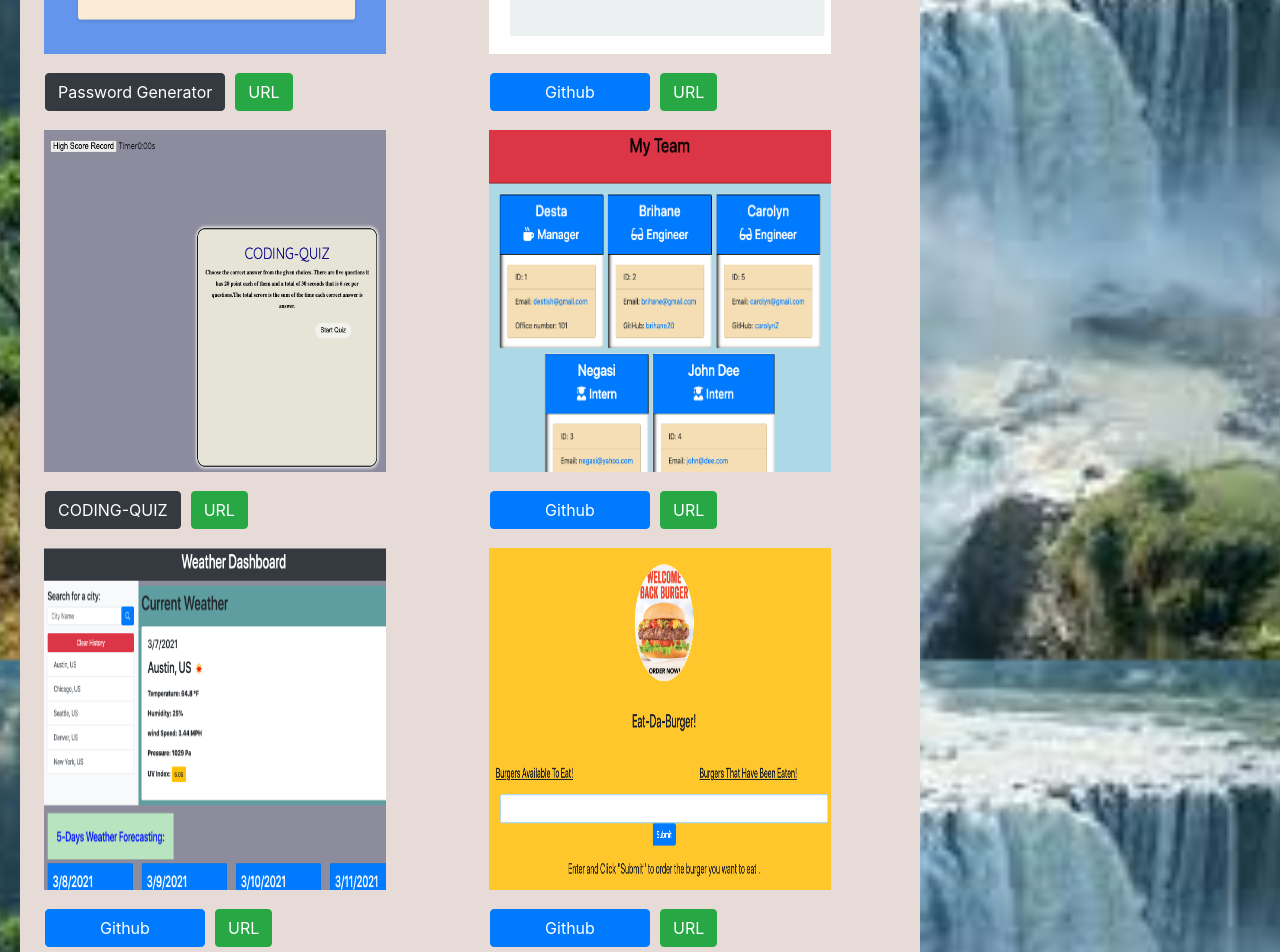
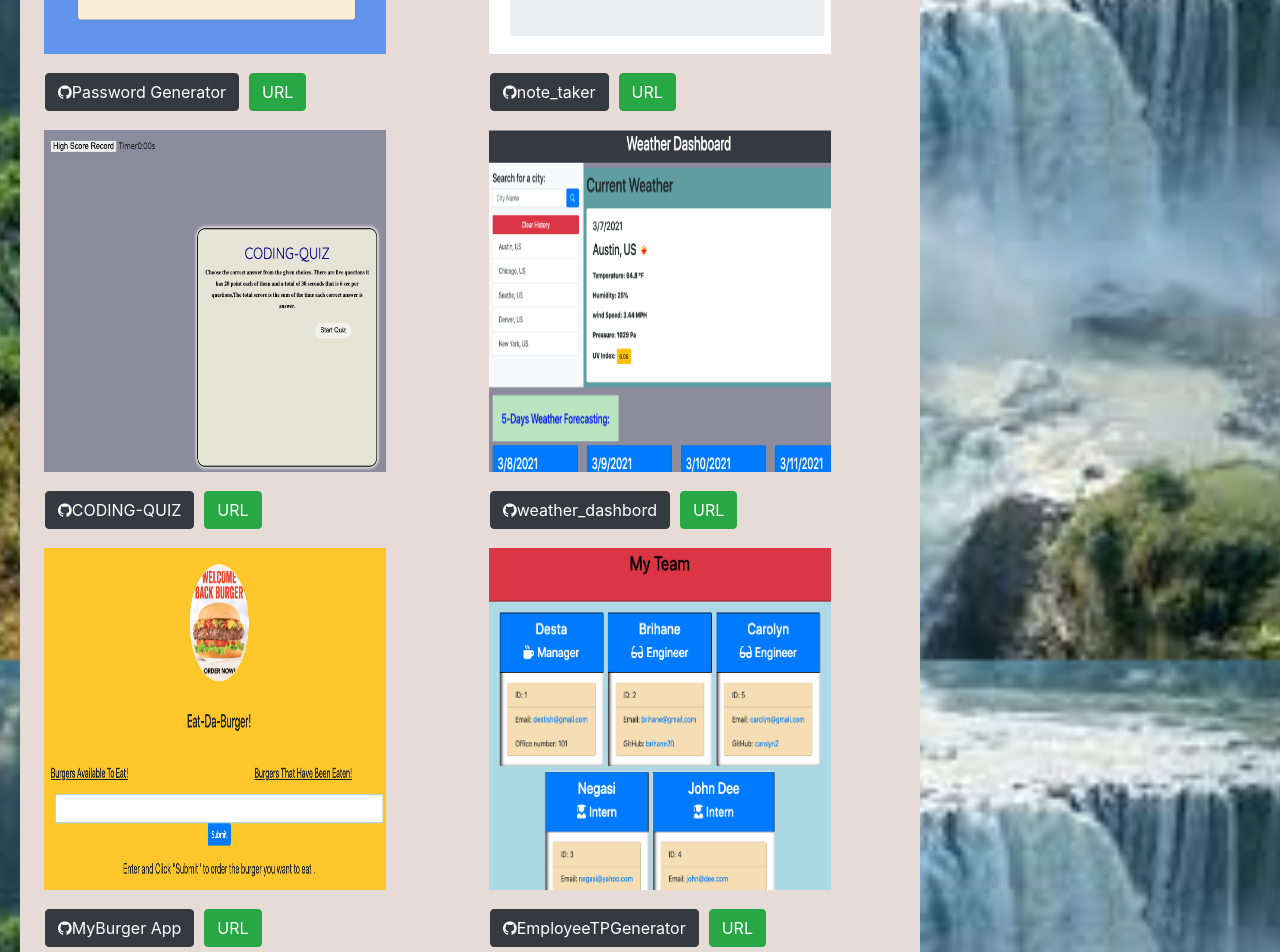
Before and after one commit to destish21/react_portfolio_20, a React (Create React App) app: page /portfolio in a window 1280 px wide. Shown: the part 940-1892 px from the top of the page. Built offline with nearby package versions, Linux system fonts and the light colour scheme.

Commit message:
Json data created and portfolio dynamicaly rendered

```diff
--- a/package.json
+++ b/package.json
@@ -2,6 +2,7 @@
   "name": "react-portfolio",
   "version": "0.1.0",
   "private": true,
+  "homepage": "https://destish21.github.io/react_portfolio_20/",
   "dependencies": {
     "@testing-library/jest-dom": "^5.11.10",
     "@testing-library/react": "^11.2.6",
@@ -14,6 +15,8 @@
     "web-vitals": "^1.1.1"
   },
   "scripts": {
+    "predeploy": "npm run build",
+    "deploy": "gh-pages -d build",
     "start": "react-scripts start",
     "build": "react-scripts build",
     "test": "react-scripts test",
--- a/src/components/About/About.css
+++ b/src/components/About/About.css
@@ -48,7 +48,6 @@ img {
 
 .col-md-6  {
     float: left;
-
 }
 
 .btn {
--- a/src/components/About/About.js
+++ b/src/components/About/About.js
@@ -8,7 +8,7 @@ const About = () =>{
     <div className="Me">
       <div className="row-md-4">
       <div className="col-md-12">
-        <h2> About </h2>
+        <h2> About me </h2>
       </div>
      </div>
 
@@ -54,10 +54,9 @@ const About = () =>{
           If need more contact me. <Link to="/contact">here...</Link>
         </p>
         <div className="about-btn-wrap d-flex justify-content-center justify-content-center">
-          <a href="https://github.com/destish21" target="_blank" className="btn btn-dark">GitHub</a>
-          <a href="./assets/images/Resume3.pdf" target="_blank" className="btn btn-secondary"> Resume</a>
-          <a href="https://www.linkedin.com/in/desta-mulualem-6718b1203/" target="_blank"
-            className="btn btn-dark">LinkedIn</a>
+          <a href="https://github.com/destish21" className="btn btn-dark">GitHub</a>
+          <a href="https://docs.google.com/document/d/1kLc-bR0cb3ASljSuCPTRCOJI1B2KnBIMRpskvdM__WE/edit?usp=sharing" className="btn btn-secondary"> Resume</a>
+          <a href="https://www.linkedin.com/in/desta-mulualem-6718b1203/"             className="btn btn-dark">LinkedIn</a>
         </div>
       </div>
     </div>
--- a/src/components/Contact/contact.css
+++ b/src/components/Contact/contact.css
@@ -56,6 +56,8 @@
     margin:0 auto;
     padding: 20px;
     line-height: 1.2;
+    font-weight: 600;
+
 }
 
  .personal a {
@@ -68,17 +70,22 @@
     color: green;
 }
 
- pC {
+ .contact {
     padding: 0;
     color: green;
     font-size: 30px;
     margin-left:10%;
 }
- #mydivheader p {
+.phone {
+    color: green;
+    font-size: 30px;
+
+}
+ #mydivheader.contact {
     font-size: 40px;
 }
 
- h1 {
+ /* h1 {
     color:black;
     font-family: serif;
     text-align: center;
@@ -89,13 +96,14 @@
     margin-top:20px;
     margin-left: 5%;
     width: 20%;
-}
+} */
 
  h2 {
     color: green;
     font-family: serif;
     padding: 10px;
     font-size:28px;
+    font-weight: 600;
 }
 
  h3 {
@@ -103,6 +111,7 @@
     color: green;
     font-size: 30px;
     margin-left:10%;
+    font-weight: 600;
 }
  .btn-primary {
     font-size: 20px;
@@ -130,7 +139,7 @@
     margin-right:2px;
  }
 
-  #mydivheader p {
+  #mydivheader .contact {
     font-size: 30px;
     font-weight: 900;
 }
@@ -139,12 +148,14 @@
     font-size: 18px;
     font-weight: 800;
 }
-  p, h2, h3 {
+   h2, h3 {
     font-size: 18px;
     font-weight: 800;
 }
+.phone {
+    font-size: 18px;
+    font-weight: 800;
 
- /* footer{
-        width: 105%;
-    } */
 }
+
+}
--- a/src/components/Home/Home.js
+++ b/src/components/Home/Home.js
@@ -15,9 +15,9 @@ const Home = () => {
     </ul> */}
 
         <div className="about-btn-wrap d-flex justify-content-center justify-content-center">
-          <a href="https://github.com/destish21" target="_blank" className="btn btn-danger">GitHub</a>
-          <a href="./assets/images/Resume3.pdf" target="_blank" className="btn btn-success"> Resume</a>
-          <a href="https://www.linkedin.com/in/desta-mulualem-6718b1203/" target="_blank"
+          <a href="https://github.com/destish21" className="btn btn-danger">GitHub</a>
+          <a href="https://docs.google.com/document/d/1kLc-bR0cb3ASljSuCPTRCOJI1B2KnBIMRpskvdM__WE/edit?usp=sharing" className="btn btn-success"> Resume</a>
+          <a href="https://www.linkedin.com/in/desta-mulualem-6718b1203/"
             className="btn btn-danger">LinkedIn</a>
         </div>
       </header>
--- a/src/components/Portfolio/Portfolio.js
+++ b/src/components/Portfolio/Portfolio.js
@@ -1,97 +1,26 @@
 import React from 'react'
-import Screenshot from '../../assets/images/Screenshot.png'
-import triviagame from '../../assets/images/triviagame.png'
-import Screenshot1 from '../../assets/images/Screenshot1.png'
-import notetaker from '../../assets/images/notetaker.png'
-import ScreenshotJ from '../../assets/images/Screenshot.jpn.png'
-import teamhtml1 from '../../assets/images/teamhtml1.png'
-import weather from '../../assets/images/weather.png'
-import MyBurgerApp from '../../assets/images/MyBurger App.png'
+import data from './data'
 import './Portfolio.css'
 const Portfolio = () => {
+  // console.log(data)
   return (
     <div className="my-port">
       <h2> Portfolio </h2>
       <div className="row md-4 bg-light-dark">
-        <div className="col-md-6">
-          <img src={ Screenshot } width="350px" className="rounded float-left" alt="LyricLysteners" />
+        {data.map(item => (
+          <div key={item.id} className="col-md-6">
+            <img src={item.image} width="350px" className="rounded float-left" alt={item.title} />
 
-          <div className="wea">
-            <a href="https://github.com/Pete-Scale/lyric-finder" target="_blank" className="btn btn-dark"><i
-              className="fa fa-github"></i>LyricLysteners</a>
-            <a href="https://pete-scale.github.io/lyric-finder/index.html" className="btn btn-success">URL</a>
-          </div>
-        </div>
-
-        <div className="col-md-6">
-          <img src={triviagame} width="350px" className="rounded float-left" alt="jeopardy_trivia_game" />
-          <div className="wea">
-            <a href="https://github.com/Geoff7709/jeopardy_trivia_game" target="_blank" className="btn btn-dark"><i
-              className="fa fa-github"></i>jeopardy_trivia_game</a>
-            <a href="https://shielded-fjord-19309.herokuapp.com/" className="btn btn-success">URL</a>
-          </div>
-        </div>
-
-        <div className="col-md-6">
-          <img src={Screenshot1} width="350px" className="rounded float-left" alt="Password Generator" />
-          <div className="wea">
-            <a href="https://github.com/destish21/password_generator" target="_blank" className="btn btn-dark"><i
-              className="fa fa-github"></i>Password Generator</a>
-            <a href="https://destish21.github.io/password_generator/" className="btn btn-success">URL</a>
-          </div>
-        </div>
-
-        <div className="col-md-6">
-          <img src={notetaker} width="350px" className="rounded float-left" alt="Note Taker App" />
-          <div className="wea">
-            <a href="https://github.com/destish21/note_taker" className="fa fa-github btn btn-primary">Github</a>
-            <a href="https://notetakerd.herokuapp.com/" className="btn btn-success">URL</a>
-        </div>
-       </div>
-          </div>
-
-          <div className="row md-4 bg-light-dark">
-            <div className="col-md-6">
-              <img src={ScreenshotJ} width="350px" className="rounded float-left" alt="CODING-QUIZ" />
-              <div className="wea">
-                <a href="https://github.com/destish21/api04-codequiz" target="_blank" className="btn btn-dark"><i
-                  className="fa fa-github"></i>CODING-QUIZ</a>
-                <a href=" https://destish21.github.io/api04-codequiz/" className="btn btn-success">URL</a>
-              </div>
-            </div>
-
-            <div className="col-md-6">
-              <img src={ teamhtml1 } width="350px" className="rounded float-left"
-                alt="Employee-Team-Profile-Generator" />
-              <div className="wea">
-                <a href="https://github.com/destish21/employee-team-profile-generator"
-                  className="fa fa-github btn btn-primary">Github</a>
-                <a href="https://destish21.github.io/employee-team-profile-generator/Develop/output/team.html"
-                  className="btn btn-success">URL</a>
-              </div>
+            <div className="wea">
+              <a href={item.github} className="btn btn-dark"><i
+                className="fa fa-github"></i>{item.title}</a>
+              <a href={item.url} className="btn btn-success">URL</a>
             </div>
           </div>
-
-          <div className="row md-4 bg-light-dark">
-            <div className="col-md-6">
-              <img src={weather} width="350px" className="rounded float-left" alt="weather_dashbord" />
-              <div className="wea">
-                <a href="https://github.com/destish21/weather_dashbord" className="fa fa-github btn btn-primary">Github</a>
-                <a href="https://destish21.github.io/weather_dashbord/" className="btn btn-success">URL</a>
-              </div>
-            </div>
-
-            <div className="col-md-6">
-              <img src={MyBurgerApp} width="350px" className="rounded float-left" alt="MyBurger App" />
-              <div className="wea">
-                <a href="https://github.com/destish21/burger" className="fa fa-github btn btn-primary">Github</a>
-                <a href="https://myburger12.herokuapp.com/burgers" className="btn btn-success">URL</a>
-              </div>
-            </div>
-
-          </div>
-        </div>
-    )
+        ))}
+      </div>
+    </div>
+  )
 }
 
 export default Portfolio
--- /dev/null
+++ b/src/components/Portfolio/data.js
@@ -0,0 +1,76 @@
+import Screenshot from '../../assets/images/Screenshot.png'
+import triviagame from '../../assets/images/triviagame.png'
+import Screenshot1 from '../../assets/images/Screenshot1.png'
+import notetaker from '../../assets/images/notetaker.png'
+import ScreenshotJ from '../../assets/images/Screenshot.jpn.png'
+import teamhtml1 from '../../assets/images/teamhtml1.png'
+import weather from '../../assets/images/weather.png'
+import MyBurgerApp from '../../assets/images/MyBurger App.png'
+const data = [
+    {
+        id: 1,
+        title: 'LyricLysteners',
+        image: Screenshot,
+        url: 'https://pete-scale.github.io/lyric-finder/index.html',
+        github: 'https://github.com/Pete-Scale/lyric-finder',
+    },
+
+    {
+        id: 2,
+        title: 'jeopardy_trivia_game',
+        image: triviagame,
+        url: 'https://shielded-fjord-19309.herokuapp.com/',
+        github: 'https://github.com/Geoff7709/jeopardy_trivia_game',
+    },
+    {
+        id: 3,
+        title: 'Password Generator',
+        image: Screenshot1,
+        url: 'https://destish21.github.io/password_generator/',
+        github: 'https://github.com/destish21/password_generator',
+    },
+    {
+        id: 4,
+        title: 'note_taker',
+        image: notetaker,
+        url: 'https://notetakerd.herokuapp.com/',
+        github: 'https://github.com/destish21/note_taker',
+    },
+    {
+        id: 5,
+        title: 'CODING-QUIZ',
+        image: ScreenshotJ,
+        url: 'https://destish21.github.io/api04-codequiz/',
+        github: 'https://github.com/destish21/api04-codequiz',
+    },
+    {
+        id: 6,
+        title: 'weather_dashbord',
+        image: weather,
+        url: 'https://destish21.github.io/weather_dashbord/',
+        github: 'https://github.com/destish21/weather_dashbord',
+    },
+    {
+        id: 7,
+        title: 'MyBurger App',
+        image: MyBurgerApp,
+        url: 'https://myburger12.herokuapp.com/burgers',
+        github: 'https://github.com/destish21/burger',
+    },
+    {
+        id: 8,
+        title: 'EmployeeTPGenerator',
+        image: teamhtml1,
+        url: 'https://destish21.github.io/employee-team-profile-generator/Develop/output/team.html',
+        github: 'https://github.com/destish21/employee-team-profile-generator',
+    },
+    {
+        id: 9,
+        title: 'EmployeeTPGenerator',
+        image: teamhtml1,
+        url: 'https://destish21.github.io/employee-team-profile-generator/Develop/output/team.html',
+        github: 'https://github.com/destish21/employee-team-profile-generator',
+    }
+
+]
+export default data;
```
Also changed, not shown: public/index.html (+16 -21 lines), src/components/Contact/Contact.js (+8 -7 lines), 1 other file (tests, documents, lock files or other folders).
